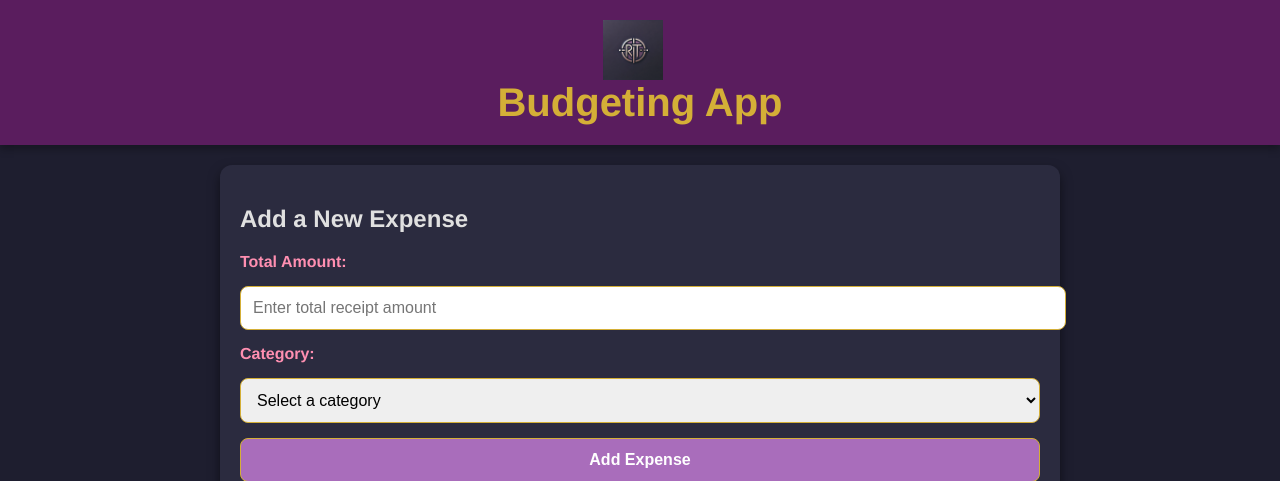
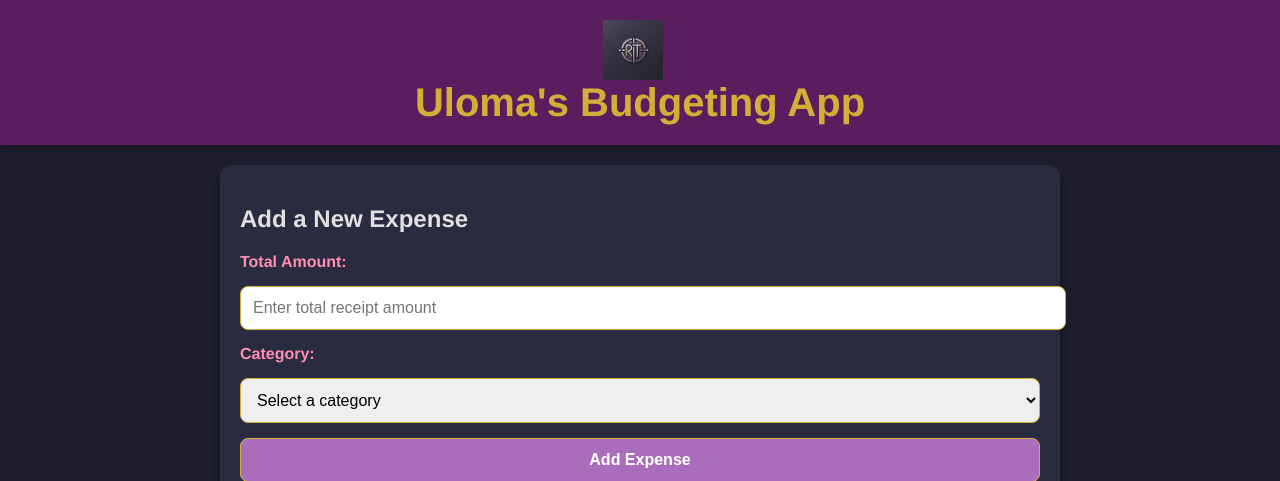
Before and after one commit to Tolu-McGill/App-for-Rose, a Flask app: template templates/index.html in a window 1280 px wide. Shown: the top 481 px of the page. Run offline with Flask 3, Linux system fonts and the light colour scheme; the template is opened without the code that fills it, so the values that code supplies are empty; some libraries are stand-ins or nearby versions.

Commit message:
slight update

```diff
--- a/templates/index.html
+++ b/templates/index.html
@@ -11,7 +11,7 @@
     <header>
         <!-- Logo Image -->
         <img src="{{ url_for('static', filename='images/logo.png') }}" alt="Logo" class="logo">
-        <h1>Budgeting App</h1>
+        <h1>Uloma's Budgeting App</h1>
     </header>
 
     <main>
```
